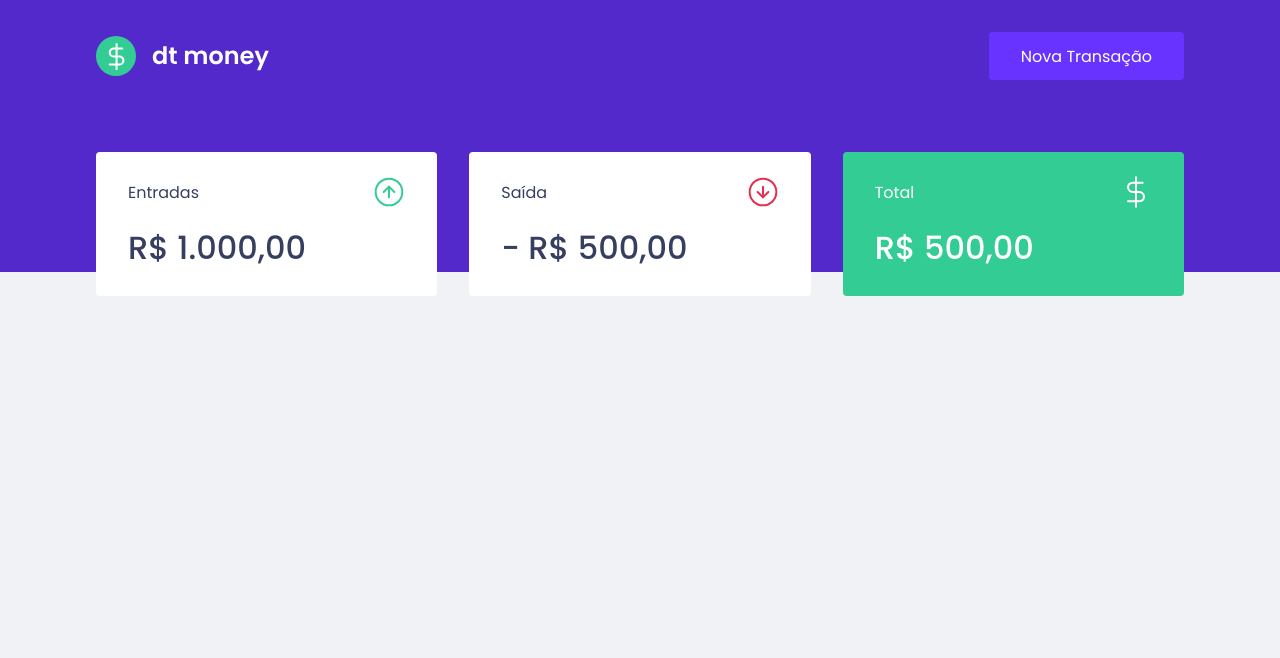
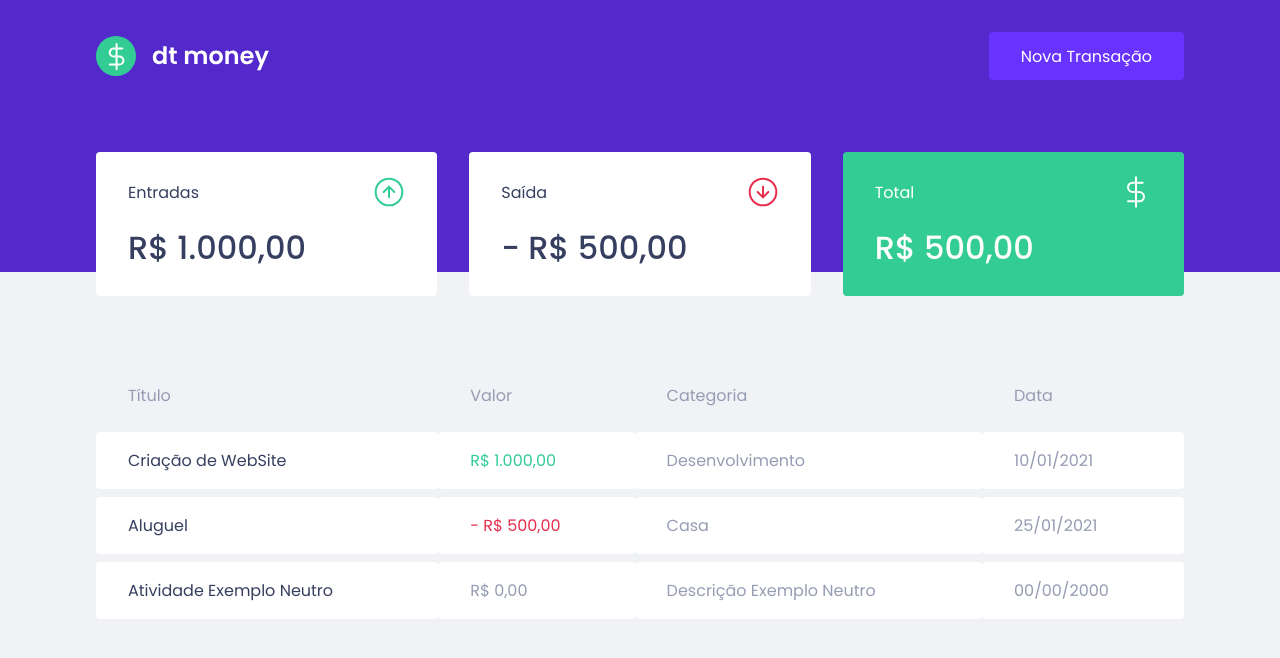
Before and after one commit to marceloicampos/rocketseat-ignite, a React (Create React App) app in the folder reactjs/02-dtmoney/: page / in a window 1280 px wide. Shown: the top 658 px of the page. Built offline with nearby package versions, Linux system fonts and the light colour scheme.

Commit message:
criando componente TransactionsTable

```diff
--- a/reactjs/02-dtmoney/src/components/Dashboard/index.tsx
+++ b/reactjs/02-dtmoney/src/components/Dashboard/index.tsx
@@ -1,4 +1,5 @@
 import { Summary } from '../Summary'
+import { TransactionsTable } from '../TransactionsTable'
 import { ContainerDashboard } from './styles'
 
 // o Dashboard é um container / componente que engloba o Summary, TransactionsTable e outros futuros componentes que a aplicação possa conter.
@@ -7,6 +8,7 @@
   return (
     <ContainerDashboard>
       <Summary />
+      <TransactionsTable />
     </ContainerDashboard>
   )
 }
--- /dev/null
+++ b/reactjs/02-dtmoney/src/components/TransactionsTable/index.tsx
@@ -0,0 +1,38 @@
+import { ContainerTransactionsTable } from "./styles";
+
+export function TransactionsTable() {
+  return (
+    <ContainerTransactionsTable>
+      <table>
+        <thead>
+          <tr>
+            <th>Título</th>
+            <th>Valor</th>
+            <th>Categoria</th>
+            <th>Data</th>
+          </tr>
+        </thead>
+        <tbody>
+          <tr>
+            <td>Criação de WebSite</td>
+            <td className="deposit">R$ 1.000,00</td>
+            <td>Desenvolvimento</td>
+            <td>10/01/2021</td>
+          </tr>
+          <tr>
+            <td>Aluguel</td>
+            <td className="withdraw">- R$ 500,00</td>
+            <td>Casa</td>
+            <td>25/01/2021</td>
+          </tr>
+          <tr>
+            <td>Atividade Exemplo Neutro</td>
+            <td>R$ 0,00</td>
+            <td>Descrição Exemplo Neutro</td>
+            <td>00/00/2000</td>
+          </tr>
+        </tbody>
+      </table>
+    </ContainerTransactionsTable>
+  )
+}
--- /dev/null
+++ b/reactjs/02-dtmoney/src/components/TransactionsTable/styles.ts
@@ -0,0 +1,39 @@
+import styled from "styled-components";
+
+export const ContainerTransactionsTable = styled.div`
+margin-top: 4rem;
+
+table {
+  width: 100%;
+  border-spacing: 0 0.5rem;
+  th {
+    color: var(--text-body);
+    font-weight: 400;
+    padding: 1rem 2rem;
+    text-align: left;
+    line-height: 1.5rem;
+  }
+
+  td {
+    padding: 1rem 2rem;
+    border: 0;
+    background: var(--shape);
+    color: var(--text-body);
+    border-radius: 0.25rem;
+
+    &:first-child {
+      color: var(--text-title);
+    // esse & a gente fala assim ' quando for o primeiro filho do td use ... '
+  }
+  &.deposit {
+    color: var(--green);
+    // esse & a gente fala assim ' quando tiver a classe deposit no td use ... '
+  }
+
+  &.withdraw {
+    color: var(--red);
+    // esse & a gente fala assim ' quando tiver a classe withdraw no td use ... '
+  }
+  }
+}
+`
```
